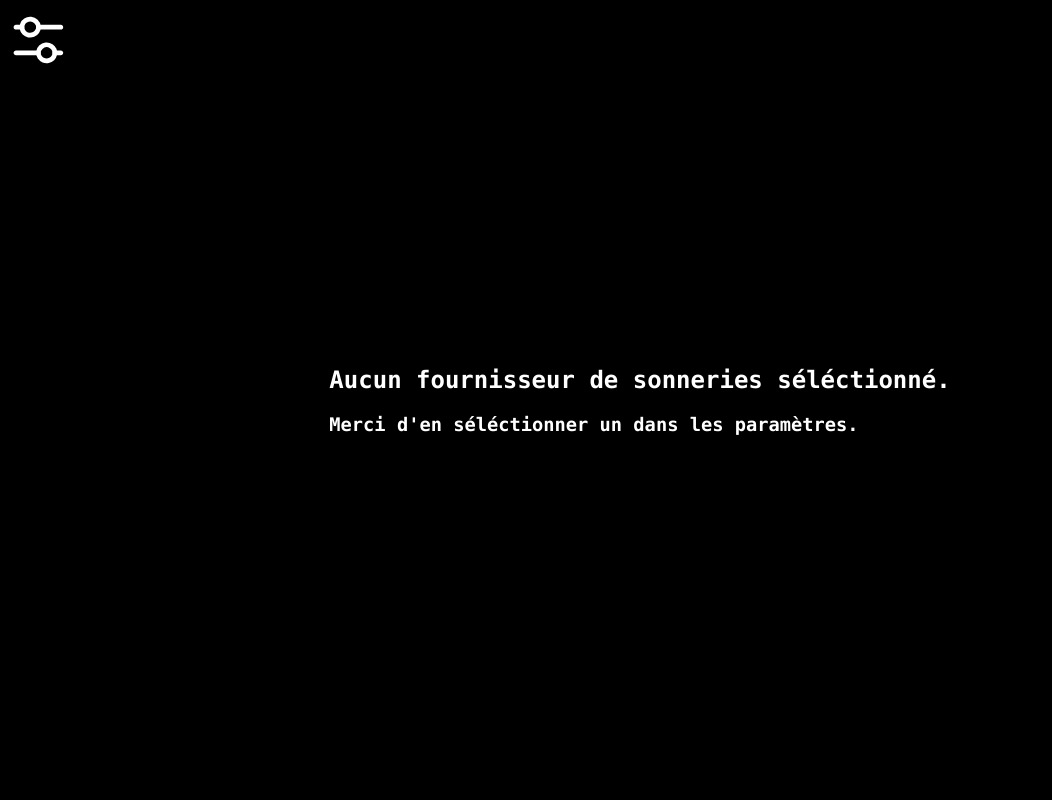
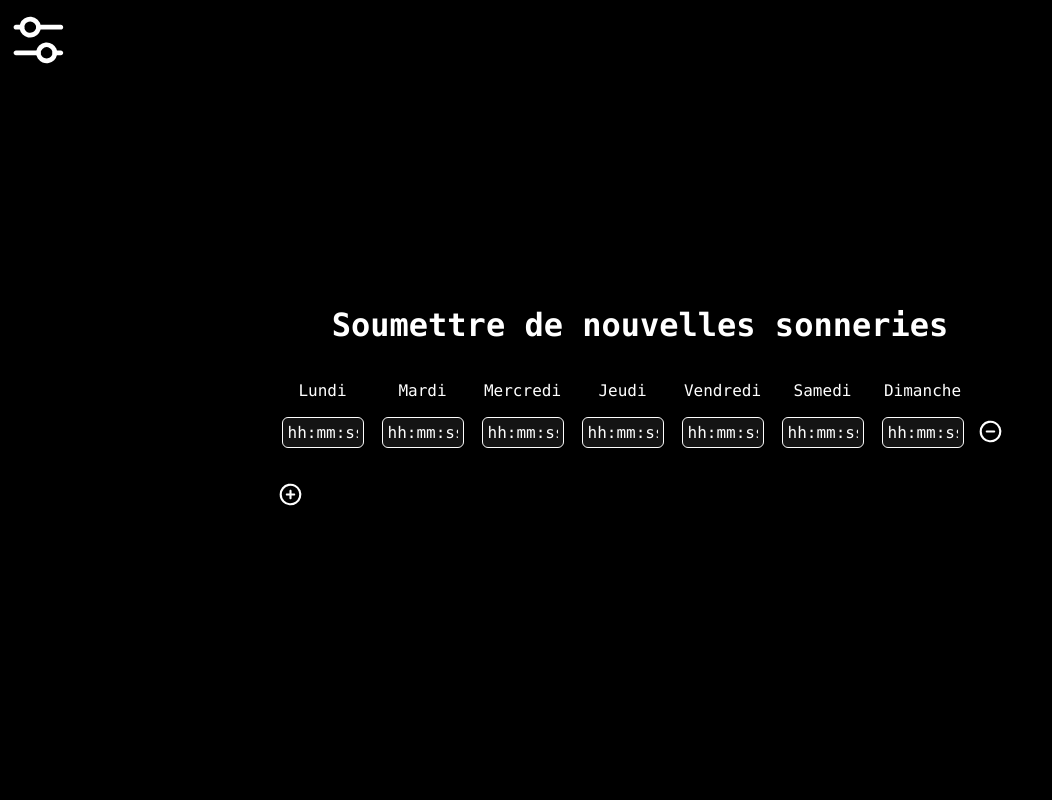
Before and after one commit to PardaSuperDev/DringTime, a PHP site: page /beta.html in a window 1280 px wide. Shown: the whole page, without its empty margins (0-1052 px from the left). Run offline with PHP 8.4, Linux system fonts and the light colour scheme; some libraries are stand-ins or nearby versions.

Commit message:
Ajout d'une base de la fenetre d'ajout de sonneries

```diff
--- a/beta.html
+++ b/beta.html
@@ -40,7 +40,8 @@
             </div>
         </div>
     </div>
-    <div class="centered_container">
+    <div class="centered_container" id="timers_page">
+        <div style="display: none;">
             <div class="centered_content" id="timers_elements_container" style="display: none">
                 <div id="next_alarm" class="time_container">
                     <a onclick="toggle_view('next_alarm');">
@@ -63,6 +64,69 @@
                 <h3>Merci d'en séléctionner un dans les paramètres.</h3>
             </div>
         </div>
+
+        <div>
+            <h1 class="title_line">Soumettre de nouvelles sonneries</h1>
+            <div class="timers_table_container">
+                <div class="timers_table">
+                    <div class="day_column">
+                        <p>Lundi</p>
+                        <div class="input_column">
+                            <input class="timer_input stylized_button" type="text" name="timer_input_0_0"
+                                id="timer_input_0_0" value="hh:mm:ss">
+                        </div>
+                    </div>
+                    <div class="day_column">
+                        <p>Mardi</p>
+                        <div class="input_column">
+                            <input class="timer_input stylized_button" type="text" name="timer_input_0_0"
+                                id="timer_input_0_0" value="hh:mm:ss">
+                        </div>
+                    </div>
+                    <div class="day_column">
+                        <p>Mercredi</p>
+                        <div class="input_column">
+                            <input class="timer_input stylized_button" type="text" name="timer_input_0_0"
+                                id="timer_input_0_0" value="hh:mm:ss">
+                        </div>
+                    </div>
+                    <div class="day_column">
+                        <p>Jeudi</p>
+                        <div class="input_column">
+                            <input class="timer_input stylized_button" type="text" name="timer_input_0_0"
+                                id="timer_input_0_0" value="hh:mm:ss">
+                        </div>
+                    </div>
+                    <div class="day_column">
+                        <p>Vendredi</p>
+                        <div class="input_column">
+                            <input class="timer_input stylized_button" type="text" name="timer_input_0_0"
+                                id="timer_input_0_0" value="hh:mm:ss" value="hh:mm:ss">
+                        </div>
+                    </div>
+                    <div class="day_column">
+                        <p>Samedi</p>
+                        <div class="input_column">
+                            <input class="timer_input stylized_button" type="text" name="timer_input_0_0"
+                                id="timer_input_0_0" value="hh:mm:ss">
+                        </div>
+                    </div>
+                    <div class="day_column">
+                        <p>Dimanche</p>
+                        <div class="input_column">
+                            <input class="timer_input stylized_button" type="text" name="timer_input_0_0"
+                                id="timer_input_0_0" value="hh:mm:ss">
+
+                        </div>
+                    </div>
+                </div>
+                <a class="remove_line_button" onclick="alert('remove !')"><img src="remove.svg" alt="add line"></a>
+            </div>
+            <a id="add_timer_button" onclick="alert('add !')"><img src="add.svg" alt="add line"></a>
+        </div>
+
+
+    </div>
 </body>
 
 </html>
--- a/page.js
+++ b/page.js
@@ -28,6 +28,7 @@ window.toggled_view = false; // Utilisée pour connaitre l'état de la vue des t
 window.settings_opened = false; // Utlisée pour connaitre l'état d'ouverture des paramètres
 window.alarmsProvider = "";
 window.providerList = [];
+window.page = "timers"
 
 async function updateAlarms() {
     if (window.alarmsProvider !== "") sonneries = await window.getAlarmsList(window.alarmsProvider);
@@ -36,6 +37,12 @@ async function updateAlarms() {
 function setup() {
     loadSettings();
     updateAlarms();
+}
+
+function toggle_page() {
+    if (window.page === "timers") {
+        window.page = "submit_new";
+    }
 }
 
 function toggle_view(type) {
--- a/style.css
+++ b/style.css
@@ -134,3 +134,48 @@ body {
 .color_label {
     padding-left: 7px;
 }
+
+.timers_table {
+    display: inline-flex;
+    justify-content: center;
+    text-align: center;
+    align-content: center;
+}
+
+.title_line {
+    text-align: center;
+}
+
+.day_column {
+    width: 75pt;
+    justify-content: center;
+    text-align: center;
+    align-content: center;
+    display: block;
+}
+
+.timer_input {
+    width: 70px;
+    outline: solid 1px var(--text-color);
+    margin-bottom: 20px;
+}
+
+.remove_line_button {
+    display: inline-flex;
+    margin-top: auto;
+    margin-bottom: 18px;
+}
+
+.timers_table_container {
+    display: flex;
+    align-content: center;
+}
+
+.input_column{
+    display: flex;
+    justify-content: center;
+}
+
+#add_timer_button img{
+    padding-top: 10px;
+}
```
Also changed, not shown: add.svg (added), remove.svg (added). Lines whose indentation alone changed are shown as unchanged.
